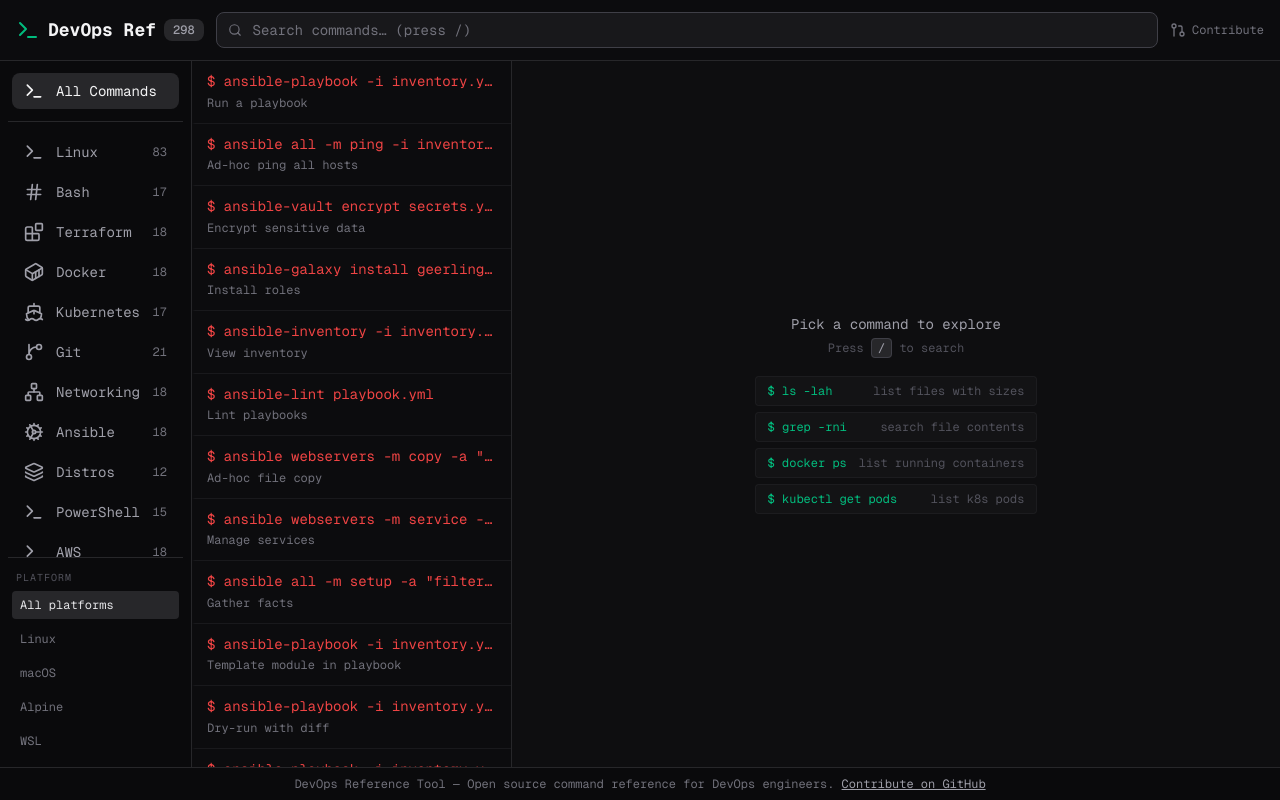
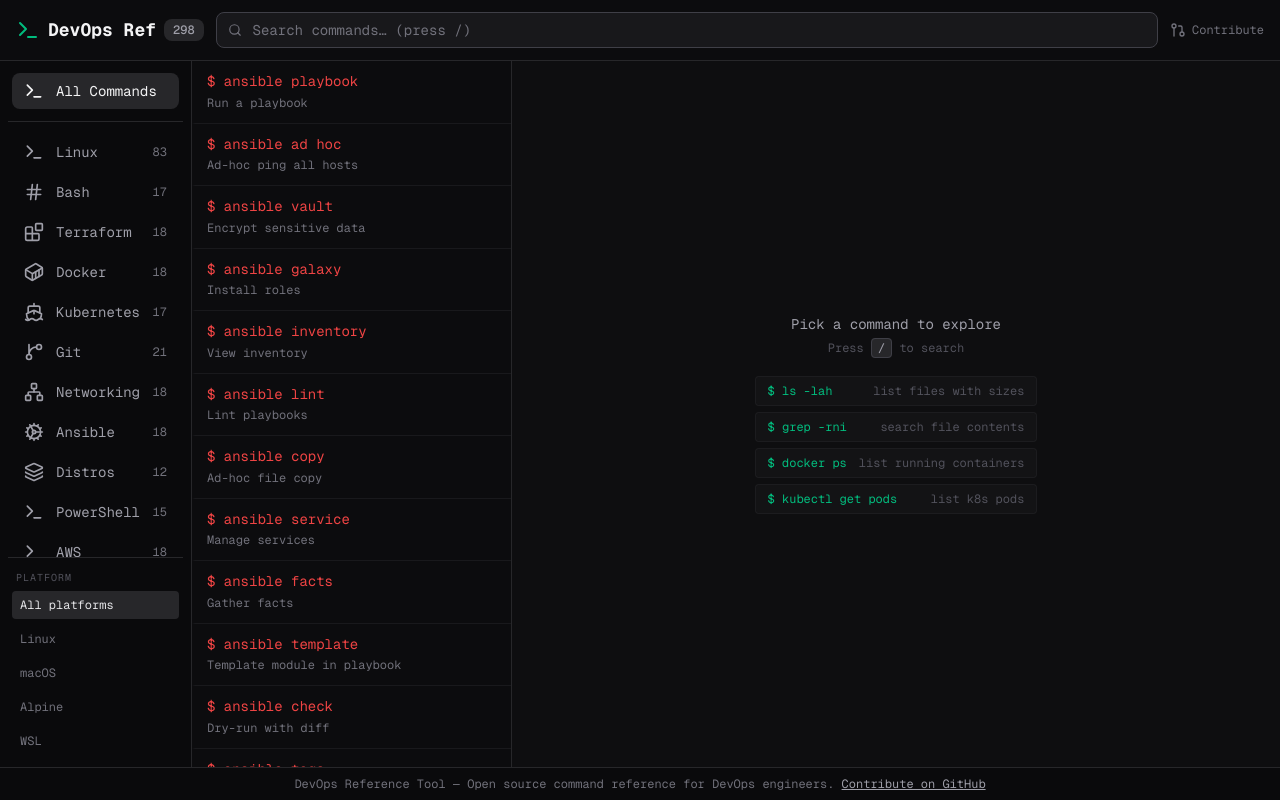
Before and after one commit to Jagjeet-Dhuna/devops-reference-tool, a Next.js app: page / in a window 1280 px wide. Built offline with nearby package versions, Linux system fonts and the light colour scheme.

Commit message:
Fix command list scroll and card command display

```diff
--- a/src/app/page.tsx
+++ b/src/app/page.tsx
@@ -165,7 +165,7 @@
         />
 
         {/* Command list — desktop middle panel */}
-        <div className="w-72 lg:w-80 border-r border-zinc-800 bg-[#0c0c0e] overflow-hidden shrink-0 hidden sm:block">
+        <div className="h-full w-72 lg:w-80 border-r border-zinc-800 bg-[#0c0c0e] overflow-hidden shrink-0 hidden sm:block">
           <CommandList
             commands={commands}
             activeCommandId={selectedCommand?.id || null}
@@ -188,7 +188,7 @@
                 >
                   <ArrowLeft className="h-4 w-4 text-emerald-500 shrink-0" />
                   <code className="text-xs font-mono text-zinc-300 truncate">
-                    $ {selectedCommand.id}
+                    $ {selectedCommand.id.replace(/-/g, ' ')}
                   </code>
                 </button>
                 <div className="flex-1 overflow-hidden">
--- a/src/components/commands/command-card.tsx
+++ b/src/components/commands/command-card.tsx
@@ -34,7 +34,7 @@
           className="text-sm font-mono leading-tight truncate"
           style={{ color: category?.color ?? "#71717a" }}
         >
-          $ {command.command}
+          $ {command.id.replace(/-/g, ' ')}
         </code>
       </div>
       <p className="text-xs text-zinc-500 font-mono truncate">
```
